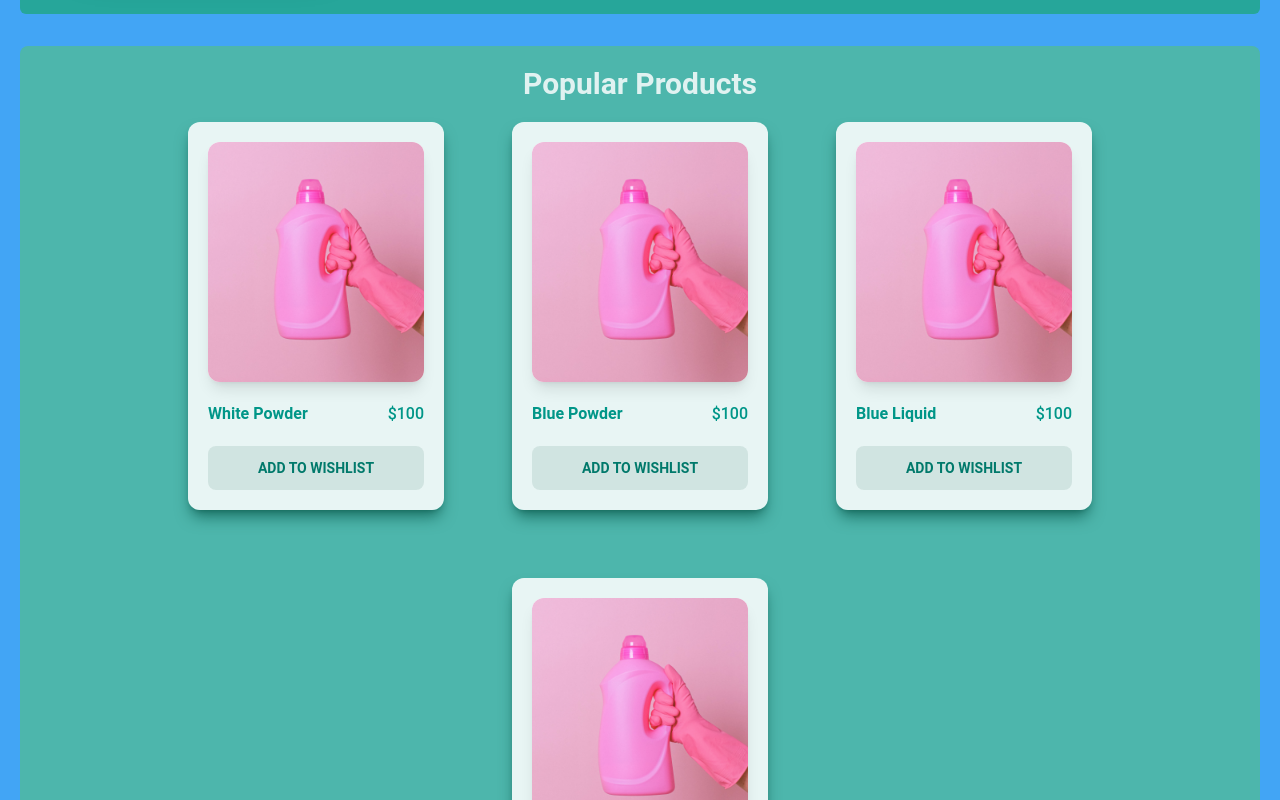
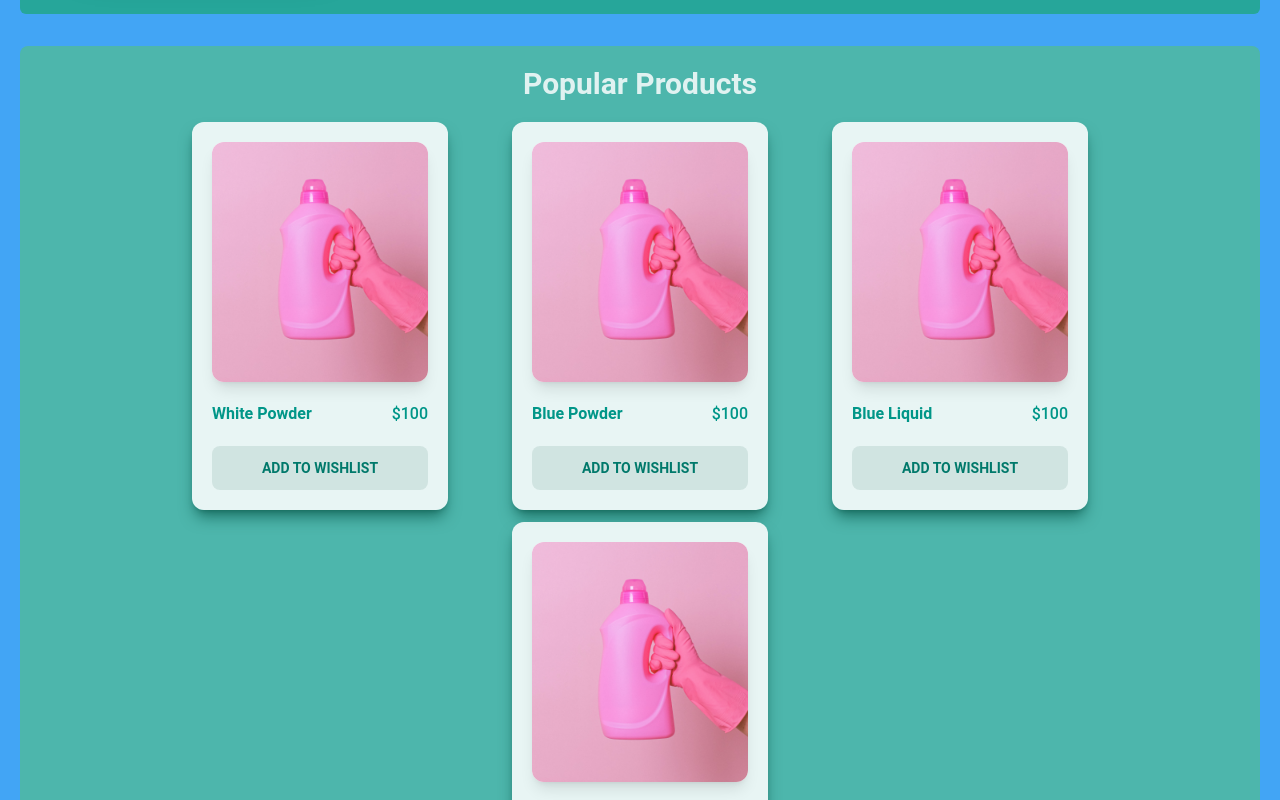
Before and after one commit to AnsariYasirArfat/Ecommerce-FullStack-Project, a React (Vite) app in the folder client/: page / in a window 1280 px wide. Shown: the part 880-1680 px from the top of the page. Built offline with nearby package versions, Linux system fonts and the light colour scheme.

Commit message:
cards adjusted in popularProduct section

```diff
--- a/client/src/Components/PopularProduct.jsx
+++ b/client/src/Components/PopularProduct.jsx
@@ -29,7 +29,7 @@ function PopularProduct() {
         <h1 className="pb-5 text-xl sm:text-2xl xl:text-3xl 2xl:text-4xl  font-bold text-center text-teal-50">
           Popular Products
         </h1>
-        <div className="pb-8 flex flex-wrap justify-center gap-4 sm:gap-9 md:gap-[4.25rem]">
+        <div className="pb-8 flex flex-wrap justify-center gap-4 sm:gap-9 md:gap-3 lg:gap-x-3 xl:gap-x-16 2xl:gap-x-24">
           {popularProducts.map((popularProduct) => {
             return (
               <ProductCard key={popularProduct.Name} Product={popularProduct} />
```
